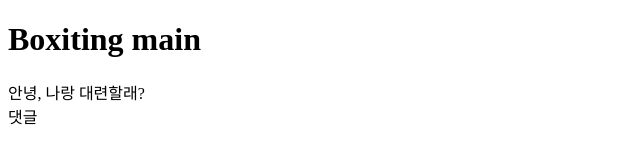
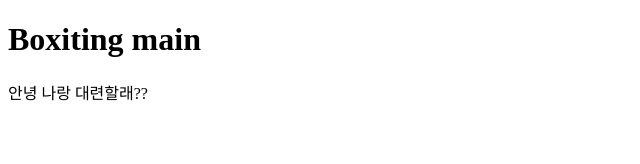
Before and after one commit to 87leh/test2, a plain HTML site: page index.html in a window 1280 px wide. Shown: the full height of the page, 0-640 px from the left. Drawn offline with Linux system fonts and the light colour scheme.

```diff
--- a/index.html
+++ b/index.html
@@ -8,7 +8,6 @@
 </head>
 <body>
     <h1>Boxiting main</h1>
-    <div>안녕, 나랑 대련할래?</div>
-    <div>댓글</div>
+    <div>안녕 나랑 대련할래??</div>
 </body>
 </html>
```
Also changed, not shown: 1 other file.
